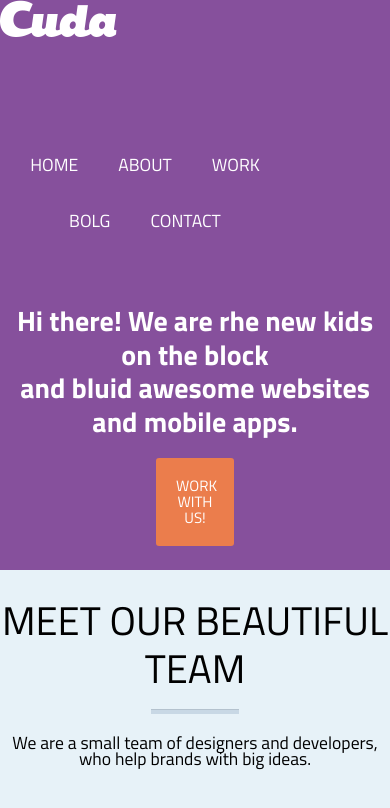
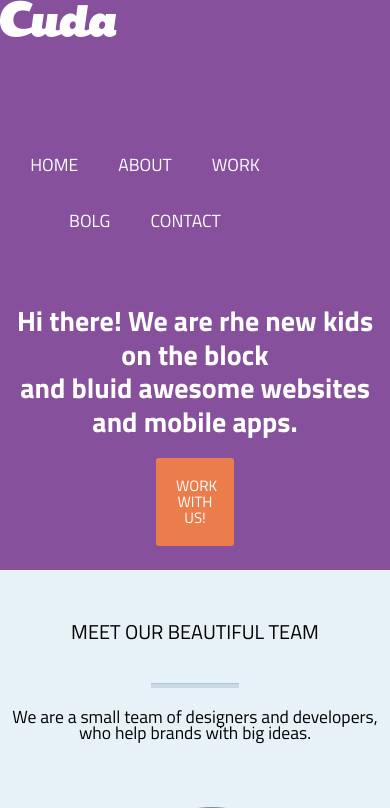
Before and after one commit to AlanSalas/Parcial_Final_Desarrollo_Web, a PHP site: page /cuda.php in a window 390 px wide. Shown: the top 808 px of the page. Run offline with PHP 8.4, Linux system fonts and the light colour scheme; data that the repository does not hold is empty; some libraries are stand-ins or nearby versions.

Commit message:
Responsivo Team TERMINADO
Ya corregí el pequeño detalle que tenia

```diff
--- a/css/responsive.css
+++ b/css/responsive.css
@@ -41,6 +41,13 @@
 		}
 		#skill span {
 			margin-bottom:30px;
+		}
+
+		/*TEAM*/
+
+		#div2-1 h1 {
+			font-size: 20px;
+			line-height: 70px;
 		}
 	}
 	/*RESOLUCION PARA TABLETAS*/
```
